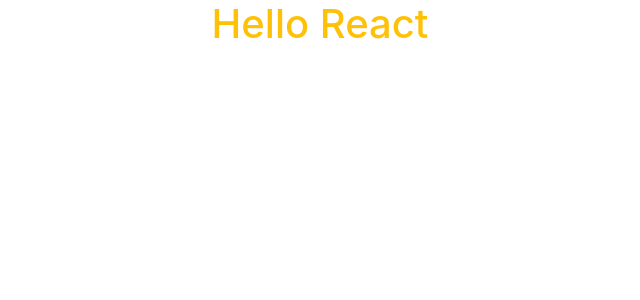
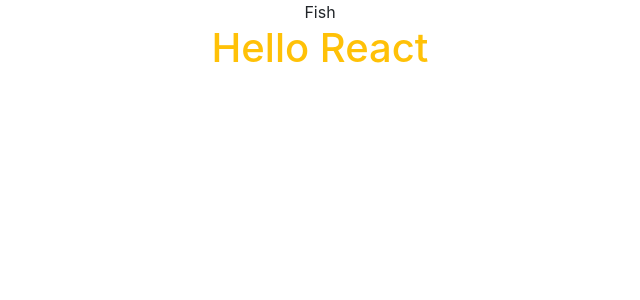
Before and after one commit to vonerikbarren/XYZ-Calculator, a React (Create React App) app in the folder client/: page / in a window 1280 px wide. Shown: the top 300 px of the page, without its empty margins (320-960 px from the left). Built offline with nearby package versions, Linux system fonts and the light colour scheme.

Commit message:
imports from material-ui

```diff
--- a/client/src/App.js
+++ b/client/src/App.js
@@ -2,10 +2,18 @@
 import logo from './logo.svg';
 import './App.css';
 
+//-------Material-UI-------------
+import Grid from '@material-ui/core/Grid';
+import Paper from '@material-ui/core/Paper';
+import Typography from '@material-ui/core/Typography';
+
 function App() {
   return (
     <div className="App">
+      <div>Fish</div>
       <h1 className="text-warning">Hello React</h1>
+
+
     </div>
   );
 }
```
